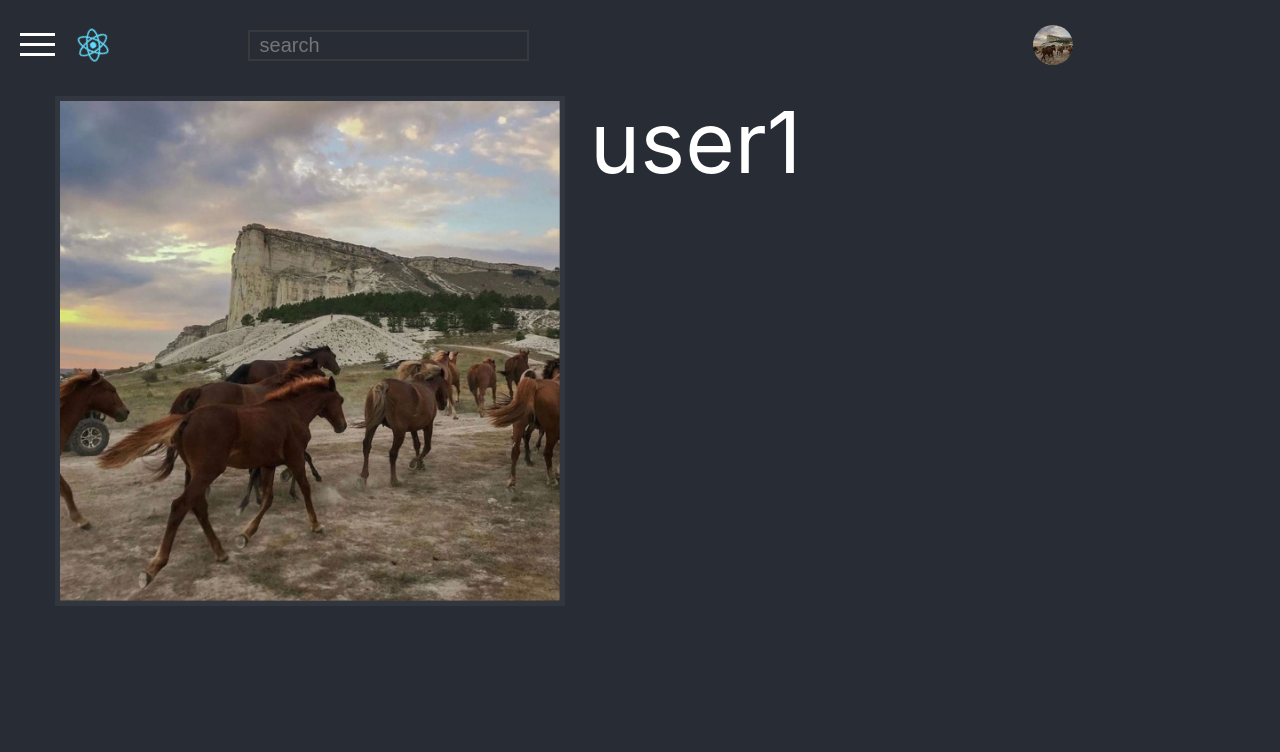
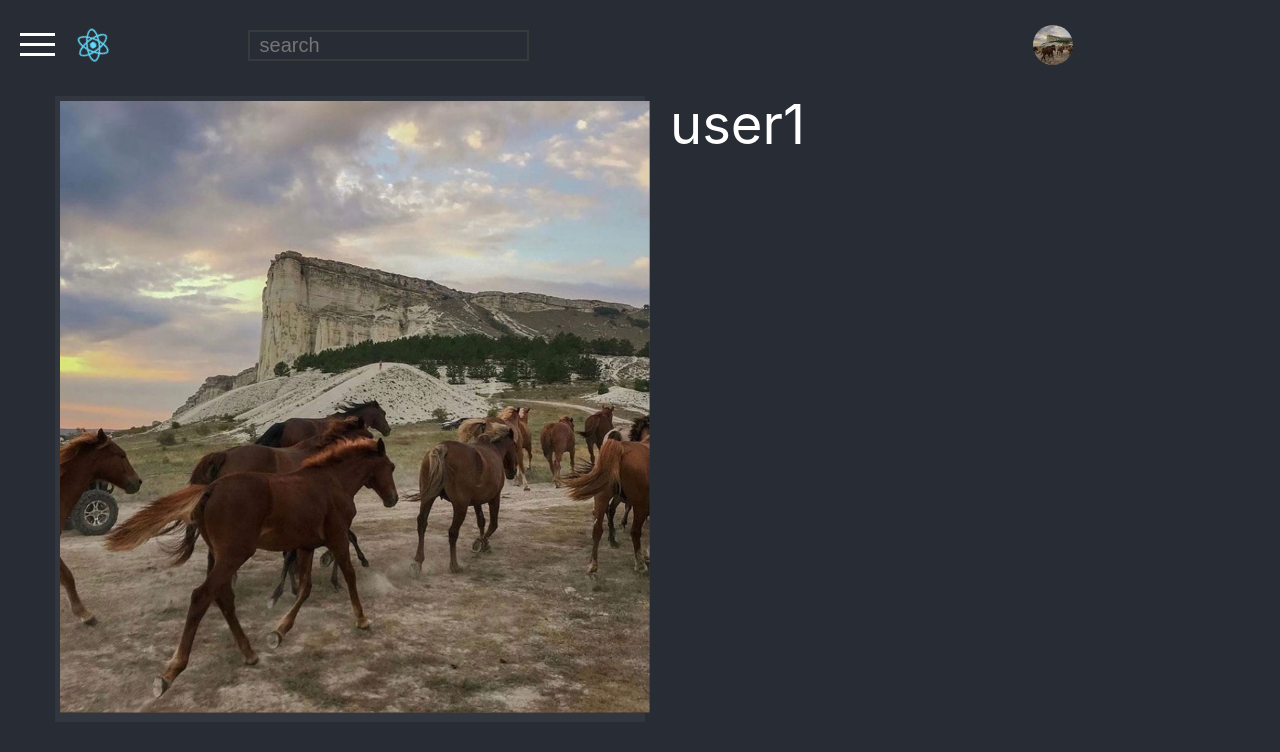
Before and after one commit to Ulianamss/ClounTube_FE, a React (Create React App) app in the folder clountube/: page /userid in a window 1280 px wide. Shown: the top 752 px of the page. Built offline with nearby package versions, Linux system fonts and the light colour scheme.

Commit message:
updated user profile

```diff
--- a/clountube/src/components/user/user.css
+++ b/clountube/src/components/user/user.css
@@ -6,19 +6,21 @@
 
 .userPicturePage{
     margin: 5px;
-    width: 500px;
-    height: 500px;
+    width: 100%;
+    /* width: 500px; */
+    /* height: 500px;  */
 }
 
 .userPicturePageDiv{
     margin: 5px;
-    width: 510px;
-    height: 510px;
+    width: 50%;
+    /* width: 510px; */
+    /* height: 510px;  */
     background-color:#32363f;
 }
 
 .userName{
-    font-size: 85px;
+    font-size: 340%;
 }
 
 .userNameDiv{
```
